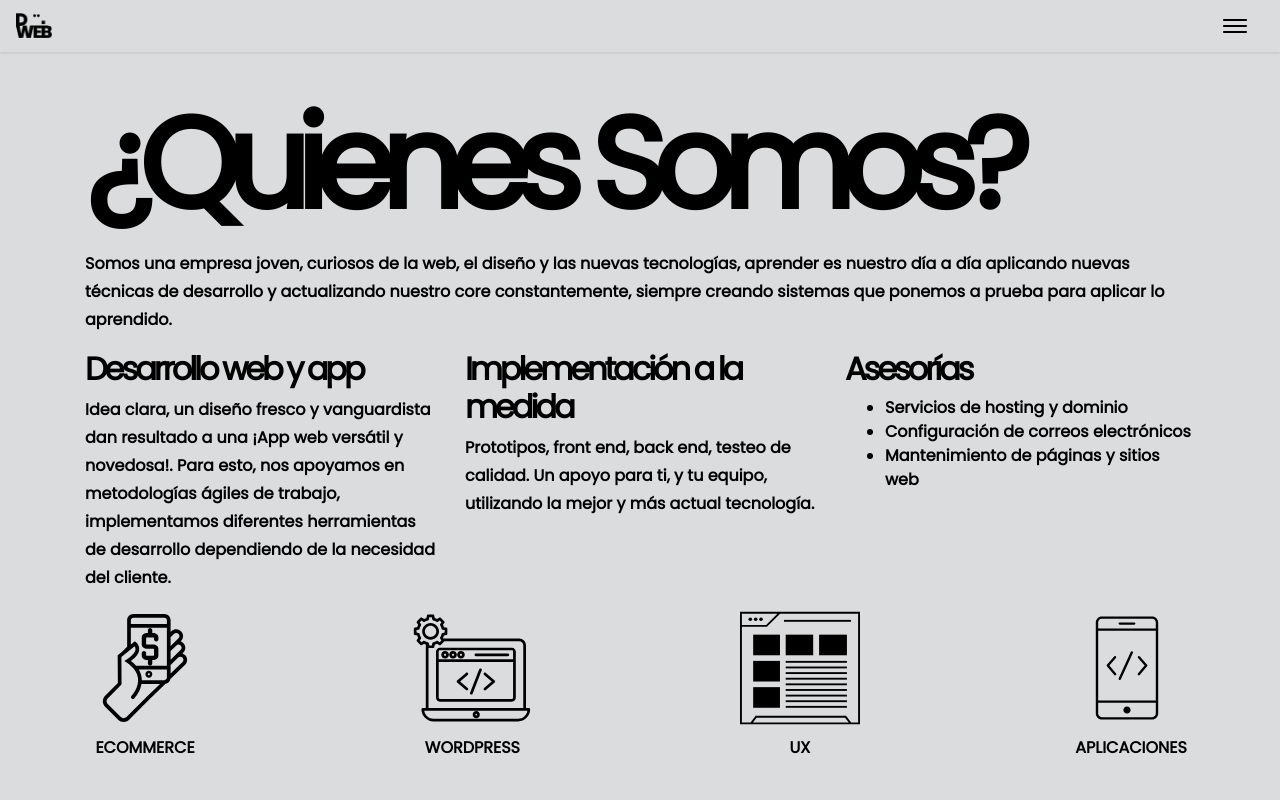
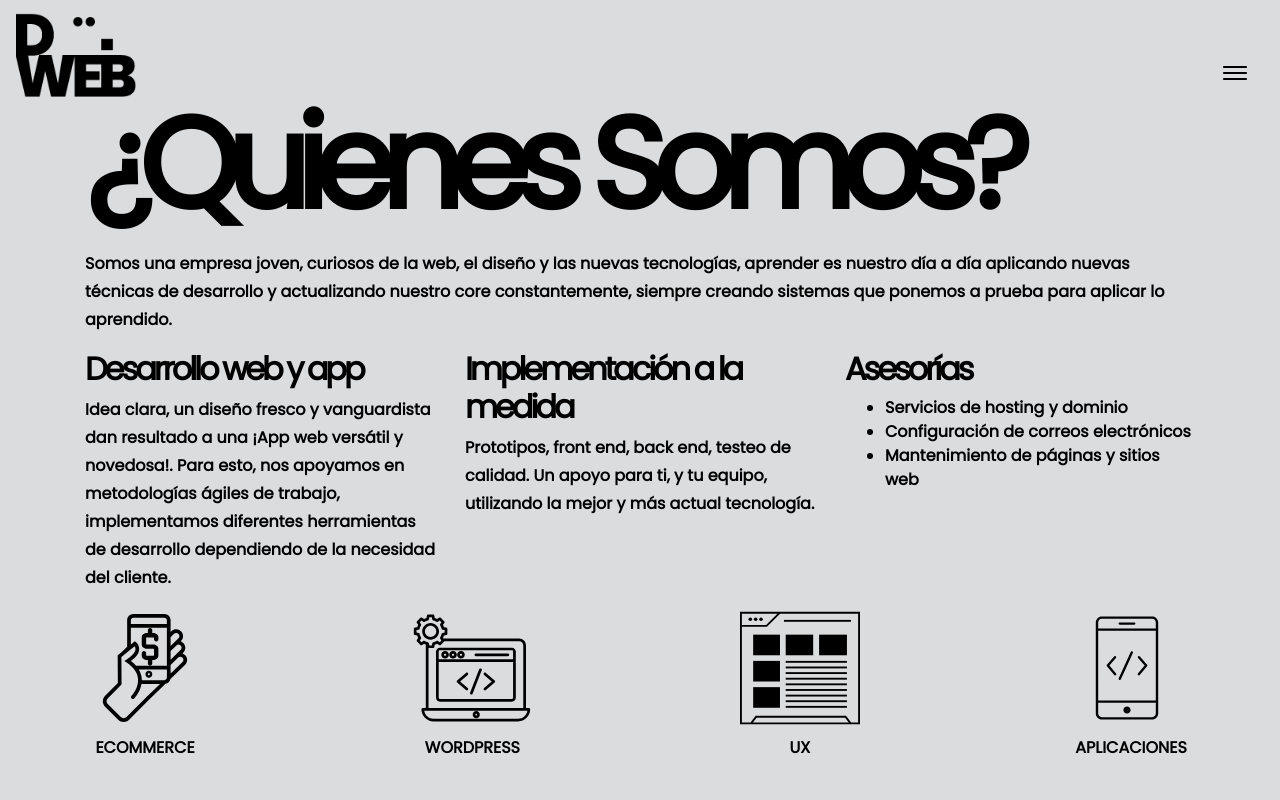
Before and after one commit to Kaziuz/dweb, a React (Create React App) app in the folder front/: page / in a window 1280 px wide. Shown: the top 800 px of the page. Built offline with nearby package versions, Linux system fonts and the light colour scheme; a web font is replaced by a local one.

Commit message:
empiezo a trabajar en la animacion del menu

```diff
--- a/front/public/index.html
+++ b/front/public/index.html
@@ -20,6 +20,7 @@
       Learn how to configure a non-root public URL by running `npm run build`.
     -->
     <link href="/open-iconic/font/css/open-iconic-bootstrap.css" rel="stylesheet">
+    <link rel="stylesheet" href="https://cdnjs.cloudflare.com/ajax/libs/animate.css/3.7.2/animate.min.css">
     <title>Dweb</title>
   </head>
   <body>
--- a/front/src/NavBar.js
+++ b/front/src/NavBar.js
@@ -1,24 +1,46 @@
-import React, { Fragment, useState } from 'react'
+import React, { Fragment, useEffect, useState, useRef } from 'react'
 import { IoIosMenu } from 'react-icons/io'
-
-import { Collapse, Navbar, NavbarToggler, NavbarBrand, Nav, NavItem, NavLink } from 'reactstrap'
+import { Collapse, Navbar, NavbarToggler,
+  NavbarBrand, Nav, NavItem, NavLink } from 'reactstrap'
 import dwebblack from './img/dwebblack.png'
 
-function NavBar (props) {
+function NavBar ({ posScrollY }) {
+  const refLogo = useRef()
+  const navbarRef = useRef()
   const [collapsed, setCollapsed] = useState(true)
+
+  useEffect(() => {
+    // const element =  refLogo &&
+    // refLogo.current.classList.add('animated', 'bounceOutLeft')
+
+    if (posScrollY >= 10 ) {
+      refLogo.current.style.width = '36px'
+
+    } else {
+      refLogo.current.style.width = '120px'
+    }
+
+    console.log('navbarRef', navbarRef)
+  })
 
   const toggleNavbar = () => setCollapsed(!collapsed)
 
-  console.log('scroll in y nav', props.posScrollY)
+  // console.log('select element', element)
 
   return (
     <Fragment>
-      <Navbar color="faded" className="root-color fixed-top custom-navbar-final">
+      <Navbar ref={navbarRef}
+        color="faded"
+        className="fixed-top"
+      >
         <NavbarBrand
           href="/"
           className="mr-auto"
         >
-          <div className="mr-3 logo" style={{ background: `url(${dwebblack}) no-repeat top left`, backgroundSize: 'contain' }}></div>
+          <div className="mr-3 logo"
+            style={{ background: `url(${dwebblack}) no-repeat top left`,
+              backgroundSize: 'contain',
+            }} ref={refLogo}></div>
         </NavbarBrand>
 
         <NavbarToggler
@@ -33,7 +55,7 @@ function NavBar (props) {
               <NavLink
                 href="#equipo"
               >
-                Equipo
+                  Equipo
               </NavLink>
             </NavItem>
           </Nav>
--- a/front/src/root.css
+++ b/front/src/root.css
@@ -16,16 +16,35 @@ body {
     color:black;
 }
 
+.logo{
+    width: 120px;
+    height: 120px;
+    transition: 1s;
+}
+
+.navbar-toggler {
+    padding: 0.95rem 0.75rem;
+    font-size: 1.25rem;
+    line-height: 1;
+    background-color: transparent;
+    border: 1px solid transparent;
+    border-radius: .25rem;
+    position: relative;
+    top: 0px;
+}
+
 /* navbar */
+
+/* a como deve de llegar */
+/*
 .logo{
     width: 36px;
     height: 36px;
 }
-.custom-navbar-final {
-    box-shadow: 0px 1px 3px rgba(0,0,0,.11);
-    height: 52px;
-}
+*/
 
+/* a como debe de llegar */
+/*
 .navbar-toggler {
     padding: 0.25rem 0.75rem;
     font-size: 1.25rem;
@@ -36,12 +55,12 @@ body {
     position: relative;
     top: -5px;
 }
-
+*/
 
 /* fin navbar */
 
 .root-color {
-    background:#dbdcde !important;
+    background:#dbdcde;
 }
 
 .titulos-pricipales {
```
